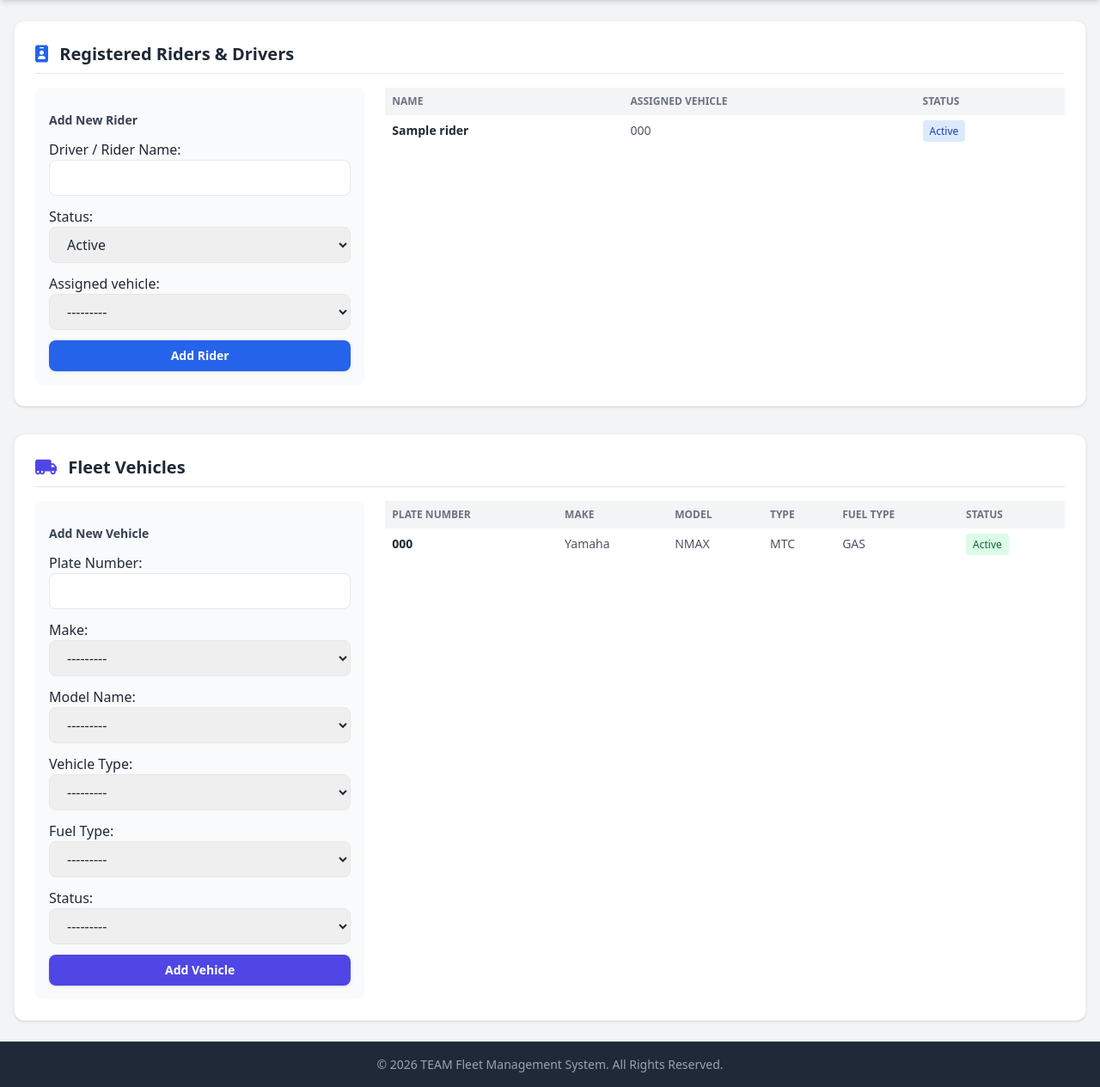
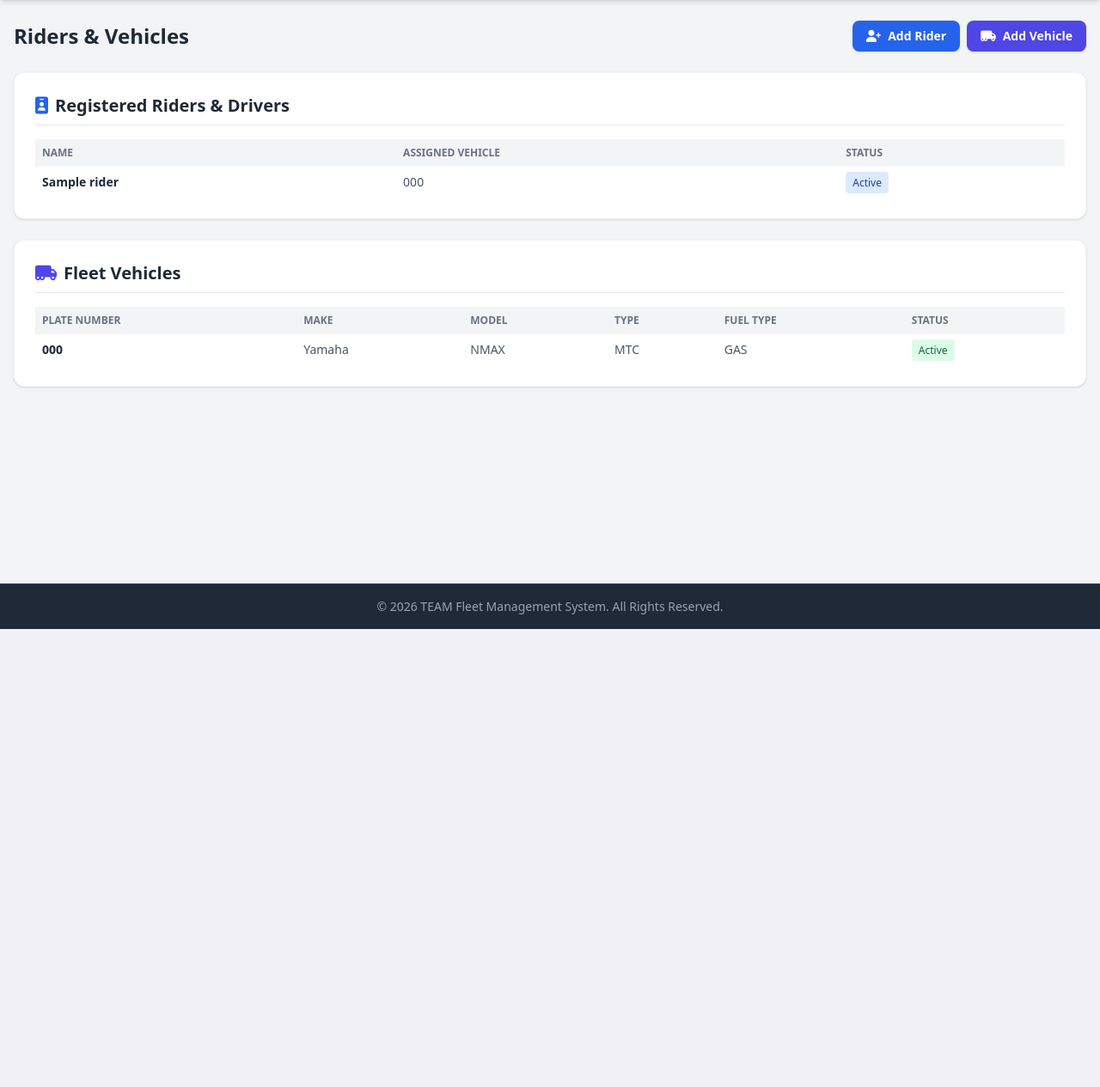
Before and after one commit to marveinstein/fleet_management, a Django app: page /manage/ in a window 1280 px wide. Shown: the part 68-1333 px from the top of the page at 86% size. After the commit the page ends 800 px from the top, so only its background shows below. Run offline with Django 5.2, Linux system fonts and the light colour scheme; tables that the repository leaves empty hold one stand-in row (values such as "Sample post"); some libraries are stand-ins or nearby versions.

Commit message:
Add popup forms for riders and vehicles
Co-authored-by: Copilot <223556219+Copilot@users.noreply.github.com>

```diff
--- a/apps/fleet/templates/fleet/management.html
+++ b/apps/fleet/templates/fleet/management.html
@@ -1,32 +1,32 @@
-{% extends 'fleet/base.html' %} {% block title %}Manage Riders & Vehicles | TEAM
-Fleet System{% endblock %} {% block content %}
-<div class="space-y-8">
-  <!-- Riders Section -->
-  <div class="bg-white p-6 rounded-xl shadow border border-gray-100">
-    <h2
-      class="text-xl font-bold text-gray-800 mb-4 pb-2 border-b flex justify-between items-center"
+{% extends 'fleet/base.html' %}
+{% block title %}Manage Riders & Vehicles | TEAM Fleet System{% endblock %}
+{% block content %}
+<div class="space-y-6">
+  <div class="flex flex-wrap items-center justify-between gap-3">
+    <h1 class="text-2xl font-bold text-gray-800">Riders & Vehicles</h1>
+    <div class="flex gap-2">
+      <button
+        type="button"
+        data-dialog-open="rider-dialog"
+        class="rounded-lg bg-blue-600 px-4 py-2 text-sm font-semibold text-white shadow hover:bg-blue-700"
       >
-      <span
-        ><i class="fa-solid fa-id-badge text-blue-600 mr-2"></i> Registered
-        Riders & Drivers</span
+        <i class="fa-solid fa-user-plus mr-2"></i>Add Rider
+      </button>
+      <button
+        type="button"
+        data-dialog-open="vehicle-dialog"
+        class="rounded-lg bg-indigo-600 px-4 py-2 text-sm font-semibold text-white shadow hover:bg-indigo-700"
       >
+        <i class="fa-solid fa-truck-moving mr-2"></i>Add Vehicle
+      </button>
+    </div>
+  </div>
+
+  <section class="rounded-xl border border-gray-100 bg-white p-6 shadow">
+    <h2 class="mb-4 flex items-center border-b pb-2 text-xl font-bold text-gray-800">
+      <i class="fa-solid fa-id-badge mr-2 text-blue-600"></i>Registered Riders & Drivers
     </h2>
-    <div class="grid grid-cols-1 lg:grid-cols-3 gap-6">
-      <!-- Form -->
-      <form method="POST" class="space-y-3 bg-gray-50 p-4 rounded-lg">
-        {% csrf_token %}
-        <p class="font-bold text-sm text-gray-700">Add New Rider</p>
-        {{ rider_form.as_p }}
-        <button
-          type="submit"
-          name="submit_rider"
-          class="w-full bg-blue-600 hover:bg-blue-700 text-white py-2 rounded-lg text-sm font-semibold shadow"
-        >
-          Add Rider
-        </button>
-      </form>
-      <!-- Table -->
-      <div class="lg:col-span-2 overflow-x-auto">
+    <div class="overflow-x-auto">
       <table class="w-full text-left text-sm text-gray-600">
         <thead class="bg-gray-100 text-xs uppercase text-gray-500">
           <tr>
@@ -38,58 +38,27 @@ Fleet System{% endblock %} {% block content %}
         <tbody class="divide-y">
           {% for rider in riders %}
           <tr>
-              <td class="p-2 font-semibold text-gray-800">
-                {{ rider.driver_name }}
-              </td>
+            <td class="p-2 font-semibold text-gray-800">{{ rider.driver_name }}</td>
+            <td class="p-2">{{ rider.assigned_vehicle.plate_number|default:"None" }}</td>
             <td class="p-2">
-                {{ rider.assigned_vehicle.plate_number|default:"None" }}
-              </td>
-              <td class="p-2">
-                <span
-                  class="px-2 py-1 text-xs rounded bg-blue-100 text-blue-800"
-                  >{{ rider.status }}</span
-                >
+              <span class="rounded bg-blue-100 px-2 py-1 text-xs text-blue-800">{{ rider.status }}</span>
             </td>
           </tr>
           {% empty %}
           <tr>
-              <td colspan="4" class="p-4 text-center">
-                No riders registered yet.
-              </td>
+            <td colspan="3" class="p-4 text-center">No riders registered yet.</td>
           </tr>
           {% endfor %}
         </tbody>
       </table>
     </div>
-    </div>
-  </div>
+  </section>
 
-  <!-- Vehicles Section -->
-  <div class="bg-white p-6 rounded-xl shadow border border-gray-100">
-    <h2
-      class="text-xl font-bold text-gray-800 mb-4 pb-2 border-b flex justify-between items-center"
-    >
-      <span
-        ><i class="fa-solid fa-truck-moving text-indigo-600 mr-2"></i> Fleet
-        Vehicles</span
-      >
+  <section class="rounded-xl border border-gray-100 bg-white p-6 shadow">
+    <h2 class="mb-4 flex items-center border-b pb-2 text-xl font-bold text-gray-800">
+      <i class="fa-solid fa-truck-moving mr-2 text-indigo-600"></i>Fleet Vehicles
     </h2>
-    <div class="grid grid-cols-1 lg:grid-cols-3 gap-6">
-      <!-- Form -->
-      <form method="POST" class="space-y-3 bg-gray-50 p-4 rounded-lg">
-        {% csrf_token %}
-        <p class="font-bold text-sm text-gray-700">Add New Vehicle</p>
-        {{ vehicle_form.as_p }}
-        <button
-          type="submit"
-          name="submit_vehicle"
-          class="w-full bg-indigo-600 hover:bg-indigo-700 text-white py-2 rounded-lg text-sm font-semibold shadow"
-        >
-          Add Vehicle
-        </button>
-      </form>
-      <!-- Table -->
-      <div class="lg:col-span-2 overflow-x-auto">
+    <div class="overflow-x-auto">
       <table class="w-full text-left text-sm text-gray-600">
         <thead class="bg-gray-100 text-xs uppercase text-gray-500">
           <tr>
@@ -104,31 +73,81 @@ Fleet System{% endblock %} {% block content %}
         <tbody class="divide-y">
           {% for vehicle in vehicles %}
           <tr>
-              <td class="p-2 font-semibold text-gray-800">
-                {{ vehicle.plate_number }}
-              </td>
+            <td class="p-2 font-semibold text-gray-800">{{ vehicle.plate_number }}</td>
             <td class="p-2">{{ vehicle.vehicle_make }}</td>
             <td class="p-2">{{ vehicle.vehicle_model }}</td>
             <td class="p-2">{{ vehicle.vehicle_type }}</td>
             <td class="p-2">{{ vehicle.fuel_type }}</td>
             <td class="p-2">
-                <span
-                  class="px-2 py-1 text-xs rounded bg-green-100 text-green-800"
-                  >{{ vehicle.status }}</span
-                >
+              <span class="rounded bg-green-100 px-2 py-1 text-xs text-green-800">{{ vehicle.status }}</span>
             </td>
           </tr>
           {% empty %}
           <tr>
-              <td colspan="6" class="p-4 text-center">
-                No vehicles registered yet.
-              </td>
+            <td colspan="6" class="p-4 text-center">No vehicles registered yet.</td>
           </tr>
           {% endfor %}
         </tbody>
       </table>
     </div>
+  </section>
 </div>
+
+<dialog id="rider-dialog" aria-labelledby="rider-dialog-title" class="w-full max-w-lg rounded-xl p-0 shadow-xl backdrop:bg-gray-900/50">
+  <div class="p-6">
+    <div class="mb-4 flex items-center justify-between">
+      <h2 id="rider-dialog-title" class="text-xl font-bold text-gray-800">Add New Rider</h2>
+      <button type="button" data-dialog-close aria-label="Close rider form" class="text-gray-500 hover:text-gray-800">
+        <i class="fa-solid fa-xmark"></i>
+      </button>
     </div>
+    <form method="POST" class="space-y-4">
+      {% csrf_token %}
+      {{ rider_form.as_p }}
+      <div class="flex justify-end gap-2">
+        <button type="button" data-dialog-close class="rounded-lg border px-4 py-2 text-sm font-semibold text-gray-700 hover:bg-gray-50">Cancel</button>
+        <button type="submit" name="submit_rider" class="rounded-lg bg-blue-600 px-4 py-2 text-sm font-semibold text-white shadow hover:bg-blue-700">Add Rider</button>
       </div>
+    </form>
+  </div>
+</dialog>
+
+<dialog id="vehicle-dialog" aria-labelledby="vehicle-dialog-title" class="w-full max-w-lg rounded-xl p-0 shadow-xl backdrop:bg-gray-900/50">
+  <div class="p-6">
+    <div class="mb-4 flex items-center justify-between">
+      <h2 id="vehicle-dialog-title" class="text-xl font-bold text-gray-800">Add New Vehicle</h2>
+      <button type="button" data-dialog-close aria-label="Close vehicle form" class="text-gray-500 hover:text-gray-800">
+        <i class="fa-solid fa-xmark"></i>
+      </button>
+    </div>
+    <form method="POST" class="space-y-4">
+      {% csrf_token %}
+      {{ vehicle_form.as_p }}
+      <div class="flex justify-end gap-2">
+        <button type="button" data-dialog-close class="rounded-lg border px-4 py-2 text-sm font-semibold text-gray-700 hover:bg-gray-50">Cancel</button>
+        <button type="submit" name="submit_vehicle" class="rounded-lg bg-indigo-600 px-4 py-2 text-sm font-semibold text-white shadow hover:bg-indigo-700">Add Vehicle</button>
+      </div>
+    </form>
+  </div>
+</dialog>
+
+<script>
+  document.querySelectorAll("[data-dialog-open]").forEach((button) => {
+    button.addEventListener("click", () => {
+      document.getElementById(button.dataset.dialogOpen).showModal();
+    });
+  });
+
+  document.querySelectorAll("[data-dialog-close]").forEach((button) => {
+    button.addEventListener("click", () => {
+      button.closest("dialog").close();
+    });
+  });
+
+  {% if open_form == "rider" %}
+  document.getElementById("rider-dialog").showModal();
+  {% elif open_form == "vehicle" %}
+  document.getElementById("vehicle-dialog").showModal();
+  {% endif %}
+</script>
 {% endblock %}
--- a/apps/fleet/views.py
+++ b/apps/fleet/views.py
@@ -90,26 +90,32 @@ def manage_riders_vehicles_view(request):
 
     vehicle_form = VehicleForm(prefix="vehicle")
     rider_form = RiderForm(prefix="rider")
+    open_form = None
 
     if request.method == "POST":
         if "submit_vehicle" in request.POST:
-            v_form = VehicleForm(request.POST, prefix="vehicle")
-            if v_form.is_valid():
-                v_form.save()
+            vehicle_form = VehicleForm(request.POST, prefix="vehicle")
+            open_form = "vehicle"
+            if vehicle_form.is_valid():
+                vehicle_form.save()
                 messages.success(request, "Vehicle saved successfully!")
                 return redirect("manage_riders_vehicles")
+            messages.error(request, "Please fix the errors in the vehicle form.")
         elif "submit_rider" in request.POST:
-            r_form = RiderForm(request.POST, prefix="rider")
-            if r_form.is_valid():
-                r_form.save()
+            rider_form = RiderForm(request.POST, prefix="rider")
+            open_form = "rider"
+            if rider_form.is_valid():
+                rider_form.save()
                 messages.success(request, "Rider / Driver saved successfully!")
                 return redirect("manage_riders_vehicles")
+            messages.error(request, "Please fix the errors in the rider form.")
 
     context = {
         "vehicles": vehicles,
         "riders": riders,
         "vehicle_form": vehicle_form,
         "rider_form": rider_form,
+        "open_form": open_form,
     }
     return render(request, "fleet/management.html", context)
 
```
Also changed, not shown: apps/fleet/tests.py (+70 -2 lines), apps/fleet/migrations/0007_remove_rider_license_and_contact.py (added). Lines whose indentation alone changed are shown as unchanged.
